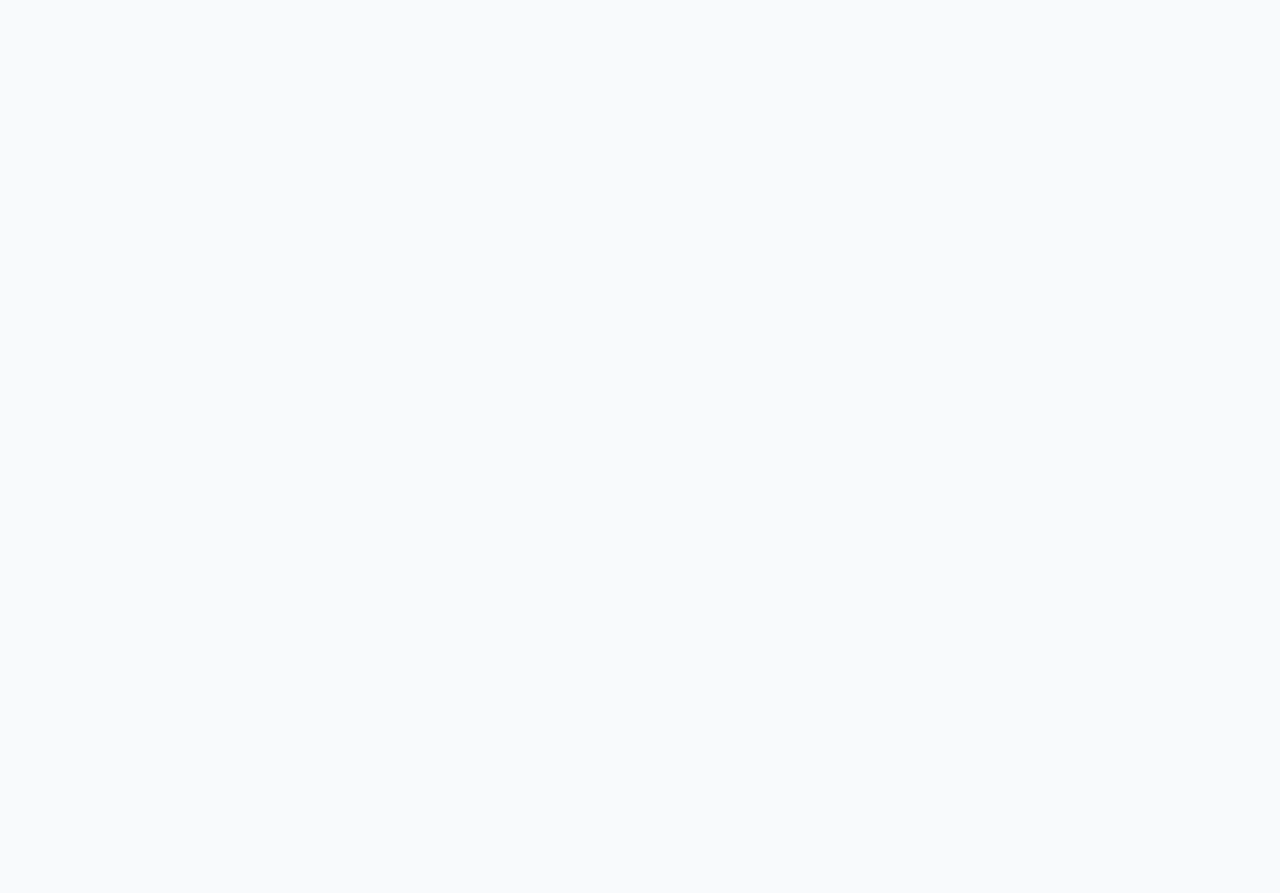
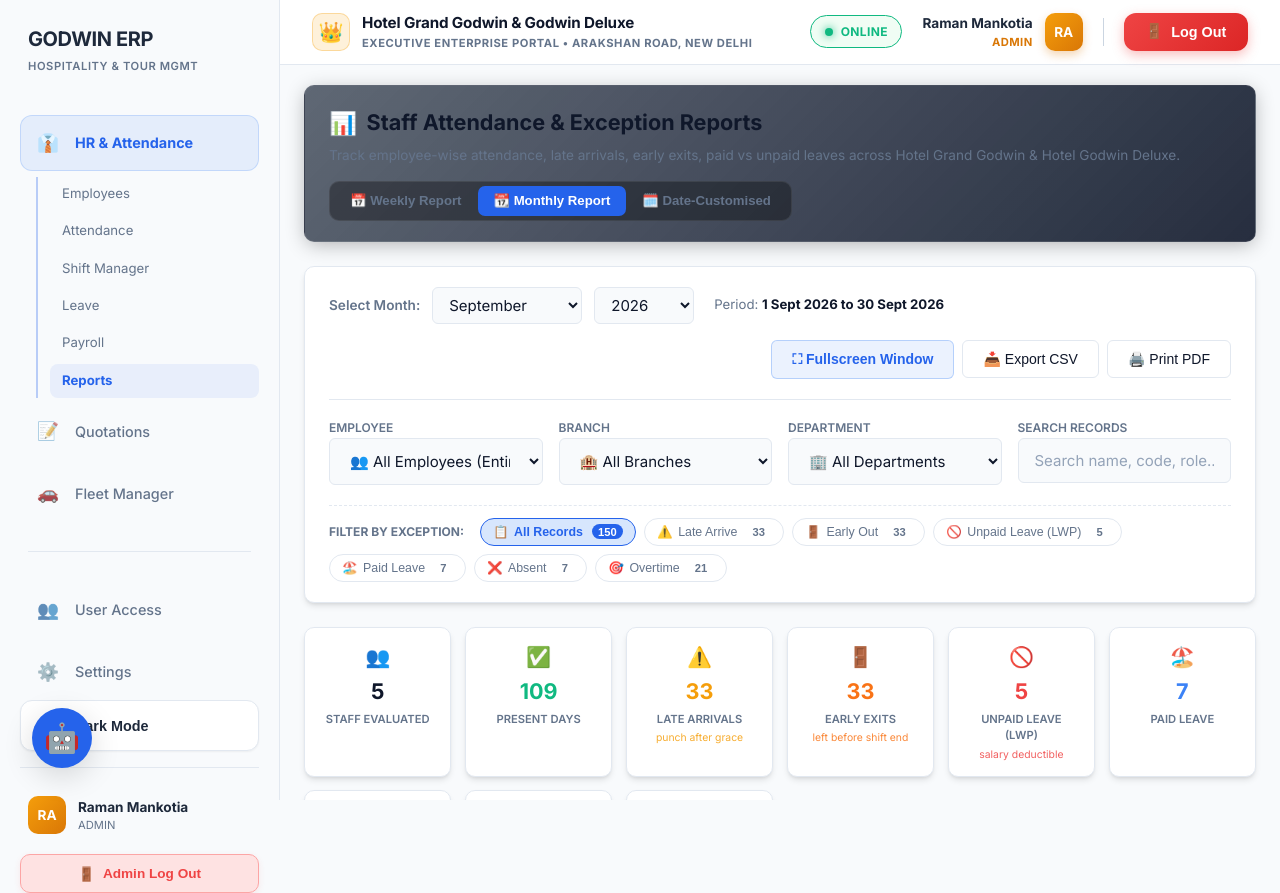
Before and after one commit to rammimankotia-prog/ERP, a Next.js app: page /hr/reports in a window 1280 px wide. Before the commit this address had no page. Before the commit the page ends 800 px from the top, so only its background shows below. Built offline with nearby package versions, Linux system fonts and the light colour scheme.

Commit message:
feat(hr): add Fullscreen Window mode and make reports page full-width without container constraints

```diff
--- a/src/app/hr/reports/AttendanceReports.tsx
+++ b/src/app/hr/reports/AttendanceReports.tsx
@@ -135,6 +135,31 @@ export default function AttendanceReports() {
   const [reportData, setReportData] = useState<ReportResponse | null>(null)
   const [loading, setLoading] = useState(false)
   const [error, setError] = useState<string | null>(null)
+  const [isFullScreen, setIsFullScreen] = useState(false)
+
+  const toggleFullScreen = () => {
+    if (!isFullScreen) {
+      setIsFullScreen(true)
+      if (typeof document !== 'undefined' && document.documentElement.requestFullscreen && !document.fullscreenElement) {
+        document.documentElement.requestFullscreen().catch(() => {})
+      }
+    } else {
+      setIsFullScreen(false)
+      if (typeof document !== 'undefined' && document.exitFullscreen && document.fullscreenElement) {
+        document.exitFullscreen().catch(() => {})
+      }
+    }
+  }
+
+  useEffect(() => {
+    const handleFsChange = () => {
+      if (typeof document !== 'undefined' && !document.fullscreenElement) {
+        setIsFullScreen(false)
+      }
+    }
+    document.addEventListener('fullscreenchange', handleFsChange)
+    return () => document.removeEventListener('fullscreenchange', handleFsChange)
+  }, [])
 
   // Compute active date range based on mode
   const activeRange = useMemo(() => {
@@ -290,7 +315,33 @@ export default function AttendanceReports() {
   const summary = reportData?.summary
 
   return (
-    <div style={{ display: 'flex', flexDirection: 'column', gap: '1.5rem' }}>
+    <div
+      style={
+        isFullScreen
+          ? {
+              position: 'fixed',
+              top: 0,
+              left: 0,
+              right: 0,
+              bottom: 0,
+              width: '100vw',
+              height: '100vh',
+              zIndex: 99999,
+              backgroundColor: 'var(--bg-main)',
+              padding: '1.25rem 2rem',
+              overflowY: 'auto',
+              display: 'flex',
+              flexDirection: 'column',
+              gap: '1.25rem'
+            }
+          : {
+              display: 'flex',
+              flexDirection: 'column',
+              gap: '1.5rem',
+              width: '100%'
+            }
+      }
+    >
       {/* Top Header Card with Report Mode Switcher */}
       <div
         className="card"
@@ -490,7 +541,23 @@ export default function AttendanceReports() {
             </div>
           )}
 
-          <div style={{ marginLeft: 'auto', display: 'flex', gap: '0.5rem' }}>
+          <div style={{ marginLeft: 'auto', display: 'flex', gap: '0.5rem', flexWrap: 'wrap', alignItems: 'center' }}>
+            <button
+              className="btn btn-outline"
+              onClick={toggleFullScreen}
+              style={{
+                display: 'inline-flex',
+                alignItems: 'center',
+                gap: '0.4rem',
+                backgroundColor: isFullScreen ? 'var(--primary)' : 'rgba(59, 130, 246, 0.1)',
+                color: isFullScreen ? '#fff' : 'var(--primary)',
+                fontWeight: 700,
+                borderColor: isFullScreen ? 'var(--primary)' : 'rgba(59, 130, 246, 0.3)'
+              }}
+              title={isFullScreen ? "Exit Fullscreen Window Mode" : "Open Fullscreen Window Mode"}
+            >
+              {isFullScreen ? '🗗 Exit Fullscreen' : '⛶ Fullscreen Window'}
+            </button>
             <button
               className="btn btn-outline"
               onClick={handleDownloadCSV}
--- a/src/app/hr/reports/page.tsx
+++ b/src/app/hr/reports/page.tsx
@@ -7,7 +7,7 @@ export const metadata = {
 
 export default function ReportsPage() {
   return (
-    <div style={{ padding: '2rem', maxWidth: '1400px', margin: '0 auto', width: '100%' }}>
+    <div style={{ padding: '1.25rem 1.5rem', width: '100%', minHeight: '100%' }}>
       <AttendanceReports />
     </div>
   )
--- a/src/components/AuthProvider.tsx
+++ b/src/components/AuthProvider.tsx
@@ -40,11 +40,36 @@ export function AuthProvider({ children }: { children: React.ReactNode }) {
           const parsed = JSON.parse(saved);
           if (parsed && parsed.username) {
             setUser(parsed);
+          } else {
+            throw new Error("Invalid session");
           }
         } catch (e) {
           localStorage.removeItem('GODWIN_LOGGED_IN_USER');
           sessionStorage.removeItem('GODWIN_LOGGED_IN_USER');
+          const defaultUser: User = {
+            id: 'godwin-admin-1',
+            username: 'Godwinhotels',
+            name: 'Raman Mankotia',
+            email: 'mail@godwinhotels.com',
+            role: 'ADMIN',
+            status: 'ACTIVE'
+          };
+          setUser(defaultUser);
+          localStorage.setItem('GODWIN_LOGGED_IN_USER', JSON.stringify(defaultUser));
         }
+      } else {
+        const defaultUser: User = {
+          id: 'godwin-admin-1',
+          username: 'Godwinhotels',
+          name: 'Raman Mankotia',
+          email: 'mail@godwinhotels.com',
+          role: 'ADMIN',
+          status: 'ACTIVE'
+        };
+        setUser(defaultUser);
+        try {
+          localStorage.setItem('GODWIN_LOGGED_IN_USER', JSON.stringify(defaultUser));
+        } catch {}
       }
     } catch (err) {
       console.warn("Storage access failed", err);
```
